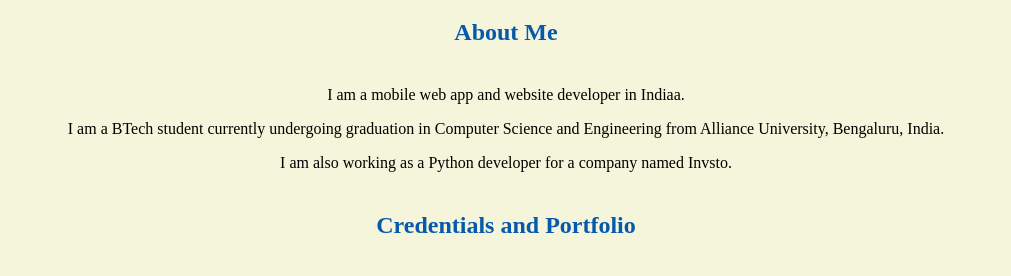
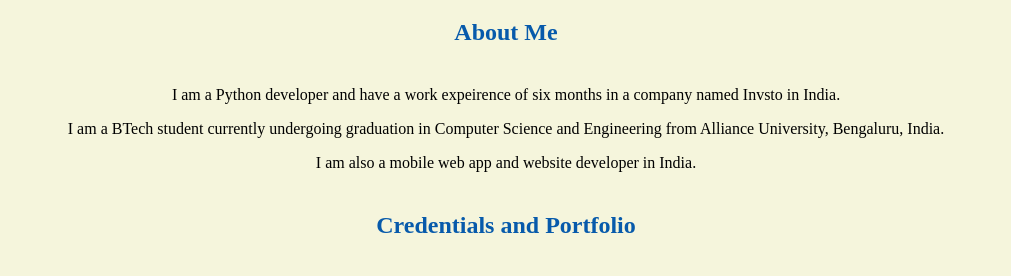
Before and after one commit to bpriya11/bpriya11.github.io, a plain HTML site: page index.html in a window 1280 px wide. Shown: the part 516-792 px from the top of the page, without its empty margins (134-1145 px from the left). Drawn offline with Linux system fonts and the light colour scheme.

Commit message:
Update index.html

```diff
--- a/index.html
+++ b/index.html
@@ -18,9 +18,9 @@
     <img src="images/banner.jpg" width="75%" alt='banner'>
     <h1>Priya Bhowmick's Portal</h1>
     <h2>About Me</h2>
-    <p>I am a mobile web app and website developer in Indiaa.</p>
+    <p>I am a Python developer and have a work expeirence of six months in a company named Invsto in India.</p>
     <p>I am a BTech student currently undergoing graduation in Computer Science and Engineering from Alliance University, Bengaluru, India.</p>
-    <p>I am also working as a Python developer for a company named Invsto.</p>
+    <p>I am also a mobile web app and website developer in India.</p>
     <h2>Credentials and Portfolio</h2>
 
     <p><a href="resume.html">My Resume</a> | <a href="https://github.com/bpriya11">My GitHub</a></p>
```
